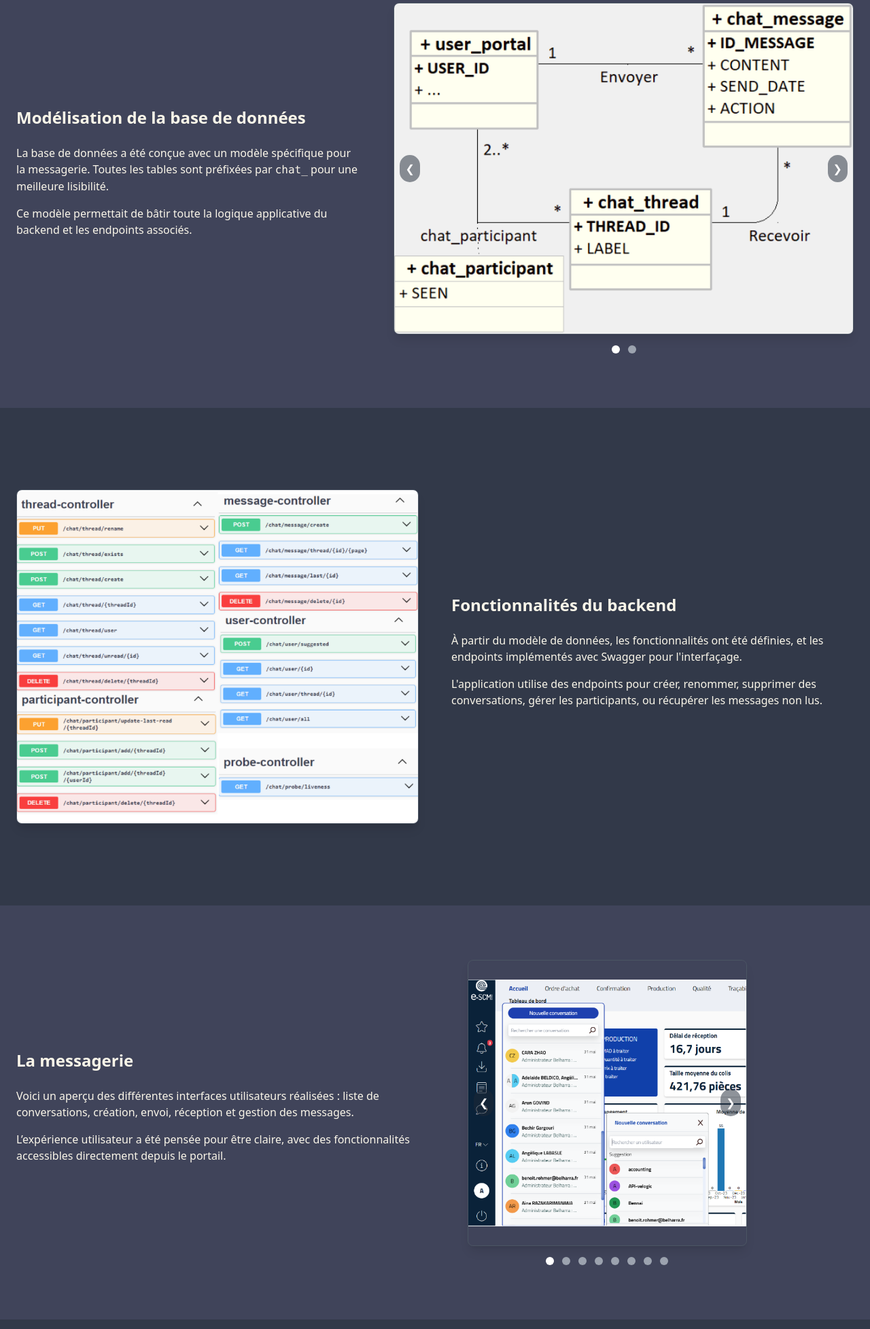
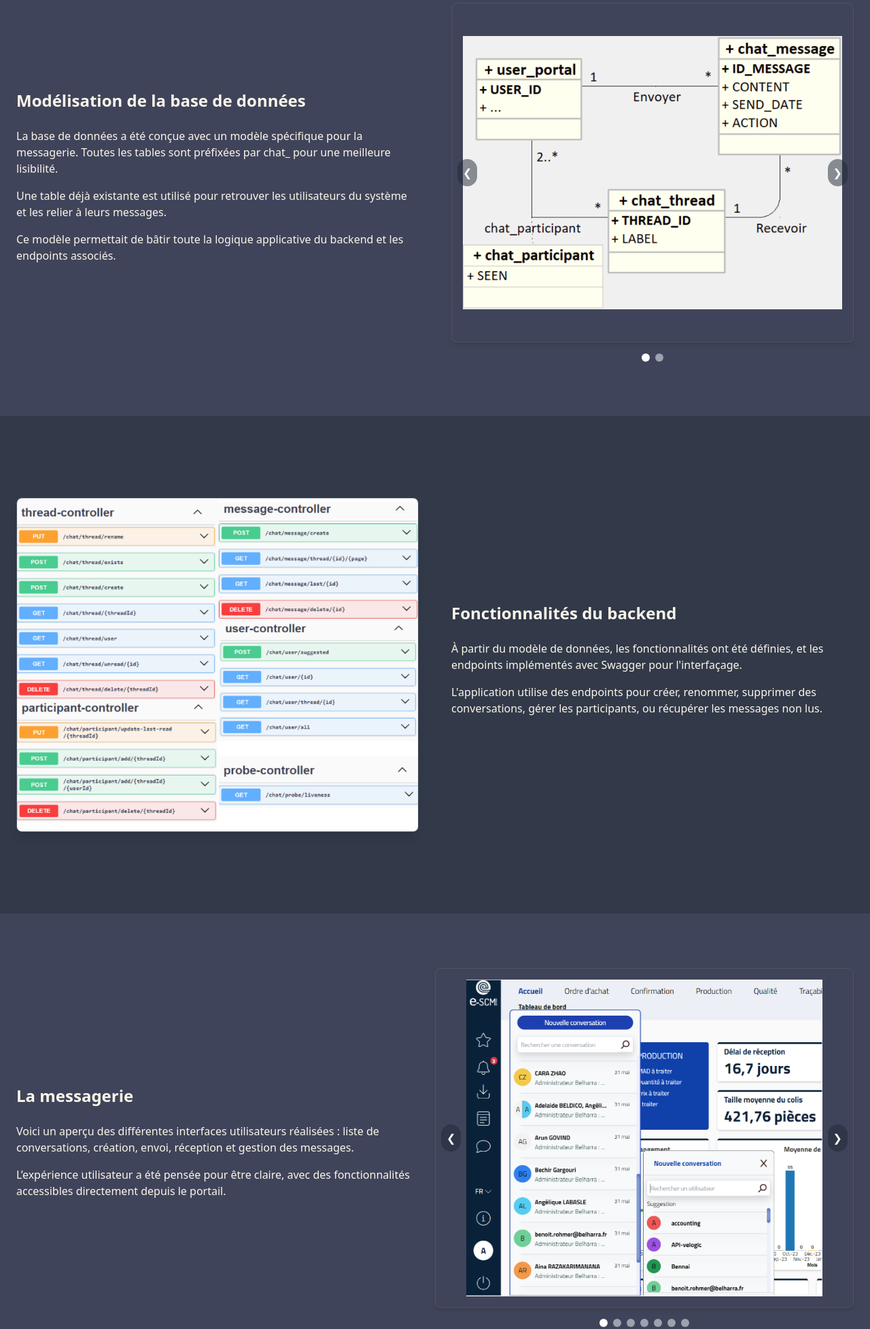
Before and after one commit to RGouaud/portfolio, a plain HTML site: page projects/stage-3eme-annee.html in a window 1280 px wide. Shown: the part 1012-2967 px from the top of the page at 68% size. Drawn offline with nearby package versions, Linux system fonts and the light colour scheme.

Commit message:
Réfaction script carousel, réorganisation de l'affichage flex en grid

```diff
--- a/projects/stage-3eme-annee.html
+++ b/projects/stage-3eme-annee.html
@@ -6,7 +6,7 @@
   <title>Portfolio - GOUAUD Romain - stage 3ème année - E-SCM</title>
   <script src="https://cdn.tailwindcss.com"></script>
   <script src="https://unpkg.com/aos@2.3.4/dist/aos.js"></script>
-  <script src="../src/js/carousel.js"></script>
+  <script src="../src/js/carousel.js" defer></script>
   <style>
     html {
       scroll-behavior: smooth;
@@ -109,37 +109,25 @@
 <!-- modelisation BD-->
 <div id="modelisation-anchor" class="pt-18 mt-10"></div>
 <section id="modelisation" class="py-20 bg-[#40445A]">
-  <div class="container mx-auto px-6 flex flex-col lg:flex-row items-center gap-12">
+  <div class="container mx-auto px-6 sm:grid sm:grid-cols-2 flex flex-col items-center gap-12">
     <!-- Texte -->
-    <div class="lg:w-1/2" data-aos="fade-right">
+    <div data-aos="fade-right">
       <h2 class="text-2xl font-bold mb-6">Modélisation de la base de données</h2>
       <p class="mb-4">
         La base de données a été conçue avec un modèle spécifique pour la messagerie. Toutes les tables sont préfixées
-        par <code>chat_</code> pour une meilleure lisibilité.
+        par chat_ pour une meilleure lisibilité.
+      </p>
+      <p class="mb-4">
+        Une table déjà existante est utilisé pour retrouver les utilisateurs du système et les relier à leurs messages.
       </p>
       <p class="mb-4">
         Ce modèle permettait de bâtir toute la logique applicative du backend et les endpoints associés.
       </p>
     </div>
 
-    <!-- Image -->
-    <div class="carousel-container flex flex-col w-full sm:w-2/3" data-carousel="carousel1">
-      <div class="carousel overflow-hidden relative rounded-lg shadow-lg border border-gray-600">
-        <div class="carousel-inner whitespace-nowrap transition-transform duration-500 ease-in-out">
-          <img src="../src/e-scm/UML_bd.png" alt="Modelisation UML de la base de données" class="inline-block w-full flex-shrink-0" />
-          <img src="../src/e-scm/dict_donnees.png" alt="Dictionnaire des données de la base de données" class="inline-block w-full flex-shrink-0" />
-        </div>
-
-        <!-- Buttons -->
-        <button class="carousel-prev absolute top-1/2 left-2 transform -translate-y-1/2 bg-gray-800 bg-opacity-50 hover:bg-opacity-80 text-white rounded-full p-2">&#10094;</button>
-        <button class="carousel-next absolute top-1/2 right-2 transform -translate-y-1/2 bg-gray-800 bg-opacity-50 hover:bg-opacity-80 text-white rounded-full p-2">&#10095;</button>
-      </div>
-
-      <!-- Dots -->
-      <div class="carousel-dots flex justify-center mt-4 space-x-3">
-        <button class="dot w-3 h-3 rounded-full bg-gray-400" aria-label="Slide 1"></button>
-        <button class="dot w-3 h-3 rounded-full bg-gray-400" aria-label="Slide 2"></button>
-      </div>
+    <div class="carousel" data-height="500" data-aos="fade-left">
+      <img class="carousel-element" src="../src/e-scm/UML_bd.png" alt="Modelisation UML de la base de données">
+      <img class="carousel-element" src="../src/e-scm/dict_donnees.png" alt="Dictionnaire des données de la base de données">
     </div>
   </div>
 </section>
@@ -147,9 +135,9 @@
 <!-- Fonctionnalités backend -->
 <div id="backend-anchor" class="pt-18 mt-10"></div>
 <section  id="backend" class="py-20">
-  <div class="container mx-auto px-6 flex flex-col lg:flex-row-reverse items-center gap-12">
+  <div class="container mx-auto px-6 sm:grid sm:grid-cols-2 flex flex-col items-center gap-12">
     <!-- Texte -->
-    <div class="lg:w-1/2" data-aos="fade-left">
+    <div data-aos="fade-left" class="sm:order-last">
       <h2 class="text-2xl font-bold mb-6">Fonctionnalités du backend</h2>
       <p class="mb-4">
         À partir du modèle de données, les fonctionnalités ont été définies, et les endpoints implémentés avec
@@ -162,7 +150,7 @@
     </div>
 
     <!-- Image -->
-    <div class="lg:w-1/2">
+    <div data-aos="fade-right">
       <img src="../src/e-scm/endpoints-backend.png" alt="Interface Swagger montrant les endpoints backend" class="w-full rounded-lg shadow-lg border border-gray-600">
     </div>
   </div>
@@ -171,9 +159,9 @@
 <!-- La messagerie-->
 <div id="chat-anchor" class="pt-18 mt-10"></div>
 <section id="messagerie" class="py-20 bg-[#40445A]">
-  <div class="container mx-auto px-6 flex flex-col lg:flex-row items-center gap-12">
+  <div class="container mx-auto px-6 sm:grid sm:grid-cols-2 flex flex-col items-center">
     <!-- Texte -->
-    <div class="lg:w-1/2" data-aos="fade-right">
+    <div data-aos="fade-right">
       <h2 class="text-2xl font-bold mb-6">La messagerie</h2>
       <p class="mb-4">
         Voici un aperçu des différentes interfaces utilisateurs réalisées : liste de conversations, création, envoi,
@@ -186,35 +174,14 @@
     </div>
 
     <!-- Image -->
-    <div class="carousel-container flex flex-col h-full sm:w-1/3" data-carousel="carousel2">
-      <div class="carousel overflow-hidden relative rounded-lg shadow-lg border border-gray-600">
-        <div class="carousel-inner w-full whitespace-nowrap transition-transform duration-500 ease-in-out">
-          <img src="../src/e-scm/app-f2.png"  alt="Création d'une nouvelle conversation" class="inline-block w-full flex-shrink-0" />
-          <img src="../src/e-scm/app-f3.png"  alt="Rechercher d'utilisateurs" class="inline-block w-full flex-shrink-0" />
-          <img src="../src/e-scm/app-f4.png"  alt="Utilisateur déjà selectionné" class="inline-block w-full flex-shrink-0" />
-          <img src="../src/e-scm/app-f5.png"  alt="Conversation créée" class="inline-block w-full flex-shrink-0" />
-          <img src="../src/e-scm/app-f6.png"  alt="Début de conversation" class="inline-block w-full flex-shrink-0" />
-          <img src="../src/e-scm/app-f9.png"  alt="Parametres de conversation" class="inline-block w-full flex-shrink-0" />
-          <img src="../src/e-scm/app-f10.png"  alt="Renommage d'une conversation" class="inline-block w-full flex-shrink-0" />
-          <img src="../src/e-scm/app-f11.png"  alt="Conversation renommée, affichage dans la discussion de cette modification" class="inline-block w-full flex-shrink-0" />
-        </div>
-
-        <!-- Buttons -->
-        <button class="carousel-prev absolute top-1/2 left-2 transform -translate-y-1/2 bg-gray-800 bg-opacity-50 hover:bg-opacity-80 text-white rounded-full p-2">&#10094;</button>
-        <button class="carousel-next absolute top-1/2 right-2 transform -translate-y-1/2 bg-gray-800 bg-opacity-50 hover:bg-opacity-80 text-white rounded-full p-2">&#10095;</button>
-      </div>
-
-      <!-- Dots -->
-      <div class="carousel-dots flex justify-center mt-4 space-x-3">
-        <button class="dot w-3 h-3 rounded-full bg-gray-400" aria-label="Slide 1"></button>
-        <button class="dot w-3 h-3 rounded-full bg-gray-400" aria-label="Slide 2"></button>
-        <button class="dot w-3 h-3 rounded-full bg-gray-400" aria-label="Slide 3"></button>
-        <button class="dot w-3 h-3 rounded-full bg-gray-400" aria-label="Slide 4"></button>
-        <button class="dot w-3 h-3 rounded-full bg-gray-400" aria-label="Slide 5"></button>
-        <button class="dot w-3 h-3 rounded-full bg-gray-400" aria-label="Slide 6"></button>
-        <button class="dot w-3 h-3 rounded-full bg-gray-400" aria-label="Slide 7"></button>
-        <button class="dot w-3 h-3 rounded-full bg-gray-400" aria-label="Slide 8"></button>
-      </div>
+    <div class="carousel" data-height="500" data-aos="fade-left">
+      <img class="carousel-element" src="../src/e-scm/app-f2.png"  alt="Création d'une nouvelle conversation">
+      <img class="carousel-element" src="../src/e-scm/app-f3.png"  alt="Rechercher d'utilisateurs">
+      <img class="carousel-element" src="../src/e-scm/app-f4.png"  alt="Utilisateur déjà selectionné">
+      <img class="carousel-element" src="../src/e-scm/app-f5.png"  alt="Conversation créée">
+      <img class="carousel-element" src="../src/e-scm/app-f6.png"  alt="Début de conversation">
+      <img class="carousel-element" src="../src/e-scm/app-f9.png"  alt="Parametres de conversation">
+      <img class="carousel-element" src="../src/e-scm/app-f10.png"  alt="Renommage d'une conversation">
     </div>
   </div>
 </section>
@@ -222,9 +189,9 @@
 <!--ngrx et websocket -->
 <div id="ngrx-websocket-anchor" class="pt-18 mt-10"></div>
 <section id="ngrx-websocket" class="py-20">
-  <div class="container mx-auto px-6 flex flex-col lg:flex-row-reverse items-center gap-12">
+  <div class="container mx-auto px-6 sm:grid sm:grid-cols-2 flex flex-col items-center gap-12">
     <!-- Texte -->
-    <div class="lg:w-1/2" data-aos="fade-left">
+    <div data-aos="fade-left" class="sm:order-last">
       <h2 class="text-2xl font-bold mb-6">NGRX & WebSockets</h2>
       <p class="mb-4">
         La bibliothèque NGRX a été utilisée pour résoudre des problèmes de synchronisation entre composants Angular
@@ -236,8 +203,8 @@
       </p>
     </div>
 
-    <!-- Image indicative -->
-    <div class="lg:w-1/2">
+    <!-- Image -->
+    <div data-aos="fade-right">
       <img src="../src/e-scm/ngrx.png" alt="Schéma NGRX" class="w-full rounded-lg shadow-lg">
     </div>
   </div>
@@ -246,9 +213,9 @@
 <!--ngrx et websocket -->
 <div id="test-anchor" class="pt-18 mt-10"></div>
 <section id="test" class="py-20 bg-[#40445A]">
-  <div class="container mx-auto px-6 flex flex-col lg:flex-row items-center gap-12">
+  <div class="container mx-auto px-6 sm:grid sm:grid-cols-2 flex flex-col items-center gap-12">
     <!-- Texte -->
-    <div class="lg:w-1/2" data-aos="fade-right">
+    <div data-aos="fade-right">
       <h2 class="text-2xl font-bold mb-6">Tests d'intégration</h2>
       <p class="mb-4">
         L’entreprise avait pour habitude d'effectuer uniquement des tests d'intégration, exécutés à la fin du
@@ -260,8 +227,8 @@
       </p>
     </div>
 
-    <!-- Image indicative -->
-    <div class="lg:w-1/2">
+    <!-- Image -->
+    <div data-aos="fade-left">
       <img src="../src/e-scm/recettage.png" alt="Extrait de cahier de recette de la messagerie" class="w-full rounded-lg shadow-lg">
     </div>
   </div>
--- a/src/js/carousel.js
+++ b/src/js/carousel.js
@@ -1,40 +1,84 @@
 document.addEventListener('DOMContentLoaded', () => {
-    const carousels = document.querySelectorAll('.carousel-container');
+    const carousels = document.querySelectorAll('.carousel');
 
-    carousels.forEach((carouselContainer) => {
-        const inner = carouselContainer.querySelector('.carousel-inner');
-        const prevBtn = carouselContainer.querySelector('.carousel-prev');
-        const nextBtn = carouselContainer.querySelector('.carousel-next');
-        const dots = carouselContainer.querySelectorAll('.dot');
+    carousels.forEach((carousel) => {
+        const images = Array.from(carousel.querySelectorAll('.carousel-element'));
 
-        let index = 0;
-        const total = inner.children.length;
+        if (images.length === 0) return;
 
-        const update = () => {
-            inner.style.transform = `translateX(-${index * 100}%)`;
+        const height = carousel.dataset.height || 400;
+
+        // Create wrapper structure
+        const wrapper = document.createElement('div');
+        wrapper.className = `relative overflow-hidden border border-gray-600 rounded-lg shadow-md w-full h-[${height}px]`;
+
+        const track = document.createElement('div');
+        track.className = 'flex transition-transform duration-500 ease-in-out w-full h-full';
+        track.style.transform = 'translateX(0%)';
+
+        images.forEach(img => {
+            img.classList.add('w-full', 'h-full', 'object-contain', 'flex-shrink-0', 'p-4');
+            track.appendChild(img);
+        });
+
+        wrapper.appendChild(track);
+
+        // Navigation buttons
+        const prevBtn = document.createElement('button');
+        prevBtn.innerHTML = '&#10094;';
+        prevBtn.className = 'carousel-prev absolute top-1/2 left-2 transform -translate-y-1/2 bg-gray-800 bg-opacity-50 hover:bg-opacity-80 text-white rounded-full p-2 z-10';
+
+        const nextBtn = document.createElement('button');
+        nextBtn.innerHTML = '&#10095;';
+        nextBtn.className = 'carousel-next absolute top-1/2 right-2 transform -translate-y-1/2 bg-gray-800 bg-opacity-50 hover:bg-opacity-80 text-white rounded-full p-2 z-10';
+
+        wrapper.appendChild(prevBtn);
+        wrapper.appendChild(nextBtn);
+
+        // Dots
+        const dotsContainer = document.createElement('div');
+        dotsContainer.className = 'carousel-dots flex justify-center mt-4 space-x-2';
+
+        const dots = images.map((_, i) => {
+            const dot = document.createElement('button');
+            dot.className = 'dot w-3 h-3 rounded-full bg-gray-400';
+            dot.setAttribute('aria-label', `Slide ${i + 1}`);
+            dotsContainer.appendChild(dot);
+            return dot;
+        });
+
+        // Replace original carousel content
+        carousel.innerHTML = '';
+        carousel.appendChild(wrapper);
+        carousel.appendChild(dotsContainer);
+
+        // Logic
+        let currentIndex = 0;
+        const updateCarousel = () => {
+            track.style.transform = `translateX(-${currentIndex * 100}%)`;
             dots.forEach((dot, i) => {
-                dot.classList.toggle('bg-white', i === index);
-                dot.classList.toggle('bg-gray-400', i !== index);
+                dot.classList.toggle('bg-white', i === currentIndex);
+                dot.classList.toggle('bg-gray-400', i !== currentIndex);
             });
         };
 
-        prevBtn.addEventListener('click', () => {
-            index = (index - 1 + total) % total;
-            update();
+        nextBtn.addEventListener('click', () => {
+            currentIndex = (currentIndex + 1) % images.length;
+            updateCarousel();
         });
 
-        nextBtn.addEventListener('click', () => {
-            index = (index + 1) % total;
-            update();
+        prevBtn.addEventListener('click', () => {
+            currentIndex = (currentIndex - 1 + images.length) % images.length;
+            updateCarousel();
         });
 
         dots.forEach((dot, i) => {
             dot.addEventListener('click', () => {
-                index = i;
-                update();
+                currentIndex = i;
+                updateCarousel();
             });
         });
 
-        update();
+        updateCarousel(); // Init
     });
 });
```
Also changed, not shown: projects/stage-2eme-annee.html (+18 -35 lines).
